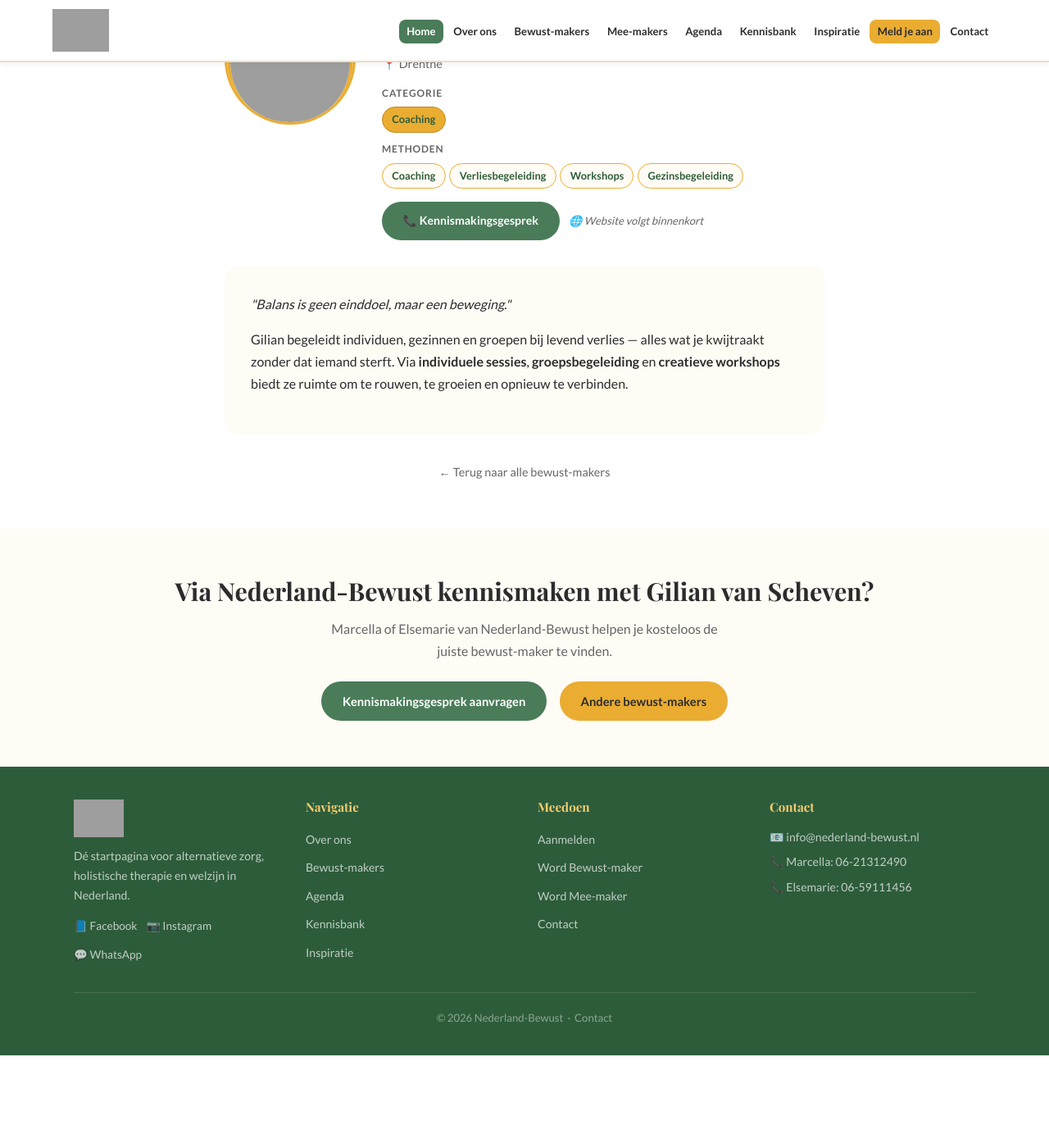
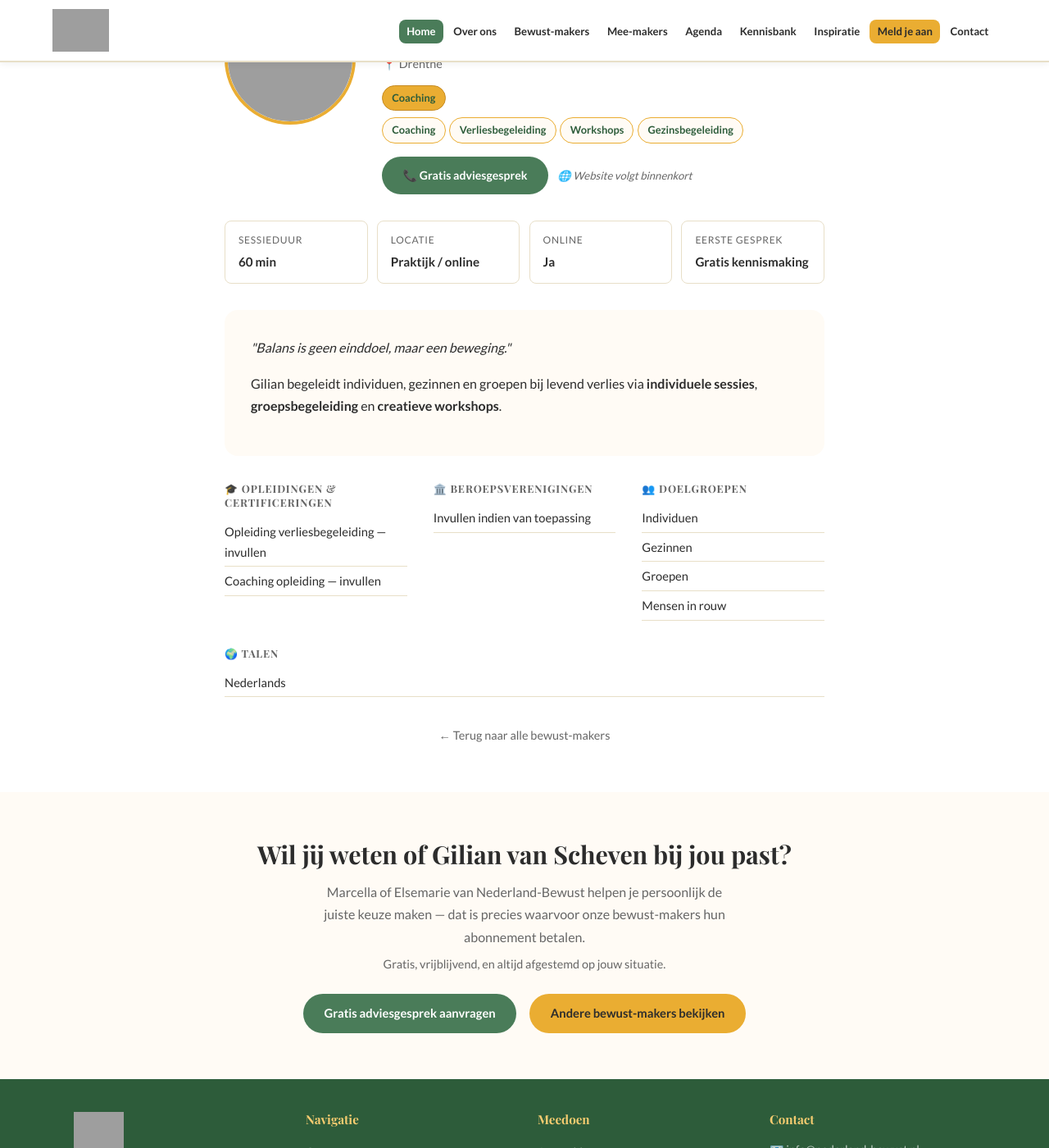
Before and after one commit to hands4flownl/nederland-bewust, a Jekyll site: the page built from pages/bewust-makers/welkom-bij-atlamodi.html, in a window 1280 px wide and 1400 px high, scrolled down 326 px. Shown: the whole window at 82% size. Built offline with Jekyll 4.4.1, drawn with Linux system fonts in a browser that asks for light colours; before the commit the page ends 1613 px from its top, so only the background shows below that; grey boxes are pictures that could not be loaded.

Commit message:
Profiel uitgebreid: opleidingen, verenigingen, sessieinfo – Gilian van Scheven

```diff
--- a/pages/bewust-makers/welkom-bij-atlamodi.html
+++ b/pages/bewust-makers/welkom-bij-atlamodi.html
@@ -13,35 +13,73 @@
 <section class="sectie">
   <div class="container container--nauw">
 
-    <div class="profiel-header" style="display:flex;gap:2rem;align-items:flex-start;margin-bottom:2rem;flex-wrap:wrap;">
-      <div class="maker-kaart__foto-wrap" style="width:160px;height:160px;flex-shrink:0;">
-        <img src="https://nederland-bewust.nl/wp-content/uploads/2025/10/cropped-cropped-cropped-cropped-Gilian-Scheven-scaled-1.jpg"
-          alt="Gilian van Scheven"
-          style="width:160px;height:160px;border-radius:50%;object-fit:cover;border:4px solid var(--goud);"
-          loading="lazy"
-          onerror="this.parentElement.innerHTML='<div style=\'width:160px;height:160px;border-radius:50%;background:var(--creme);border:4px solid var(--goud);display:flex;align-items:center;justify-content:center;font-size:3rem;\'>🌿</div>';">
-      </div>
+    <!-- HEADER: foto + kerninfo -->
+    <div style="display:flex;gap:2rem;align-items:flex-start;margin-bottom:2rem;flex-wrap:wrap;">
+      <img src="https://nederland-bewust.nl/wp-content/uploads/2025/10/cropped-cropped-cropped-cropped-Gilian-Scheven-scaled-1.jpg" alt="Gilian van Scheven" style="width:160px;height:160px;border-radius:50%;object-fit:cover;border:4px solid var(--goud);flex-shrink:0;" loading="lazy" onerror="this.style.opacity='0'">
       <div style="flex:1;min-width:220px;">
         <h2 style="margin-bottom:0.3rem;">Gilian van Scheven</h2>
         <p style="color:var(--goud-donker);font-weight:700;margin-bottom:0.2rem;">Praktijk Atlamodi</p>
         <p style="color:var(--tekst-licht);font-size:0.9rem;margin-bottom:0.8rem;">📍 Drenthe</p>
-        <div style="margin-bottom:0.6rem;">
-          <p style="font-size:0.75rem;font-weight:700;text-transform:uppercase;letter-spacing:0.07em;color:var(--tekst-licht);margin-bottom:0.4rem;">Categorie</p>
+        <div style="margin-bottom:0.5rem;">
           <div style="display:flex;flex-wrap:wrap;gap:0.3rem;"><span class="profiel-tag" style="background:var(--goud);border-color:var(--goud-donker);">Coaching</span></div>
         </div>
-        <div style="margin-bottom:1rem;">
-          <p style="font-size:0.75rem;font-weight:700;text-transform:uppercase;letter-spacing:0.07em;color:var(--tekst-licht);margin-bottom:0.4rem;">Methoden</p>
-          <div style="display:flex;flex-wrap:wrap;gap:0.3rem;"><span class="profiel-tag">Coaching</span><span class="profiel-tag">Verliesbegeleiding</span><span class="profiel-tag">Workshops</span><span class="profiel-tag">Gezinsbegeleiding</span></div>
-        </div>
-        <div style="display:flex;gap:0.7rem;flex-wrap:wrap;margin-top:1rem;align-items:center;">
-          <a href="{{ '/contact/' | relative_url }}" class="knop knop--groen" style="font-size:0.88rem;">📞 Kennismakingsgesprek</a>
+        <div style="display:flex;flex-wrap:wrap;gap:0.3rem;margin-bottom:1rem;"><span class="profiel-tag">Coaching</span><span class="profiel-tag">Verliesbegeleiding</span><span class="profiel-tag">Workshops</span><span class="profiel-tag">Gezinsbegeleiding</span></div>
+        <div style="display:flex;gap:0.7rem;flex-wrap:wrap;align-items:center;">
+          <a href="{{ '/contact/' | relative_url }}" class="knop knop--groen" style="font-size:0.88rem;">📞 Gratis adviesgesprek</a>
           <span style="font-size:0.82rem;color:var(--tekst-licht);font-style:italic;">🌐 Website volgt binnenkort</span>
         </div>
       </div>
     </div>
 
+    <!-- SNEL-INFO BLOKJES -->
+
+    <div style="display:grid;grid-template-columns:repeat(auto-fit,minmax(140px,1fr));gap:0.7rem;margin-bottom:2rem;">
+
+          <div style="background:var(--wit);border-radius:var(--radius);padding:0.8rem 1rem;border:1px solid var(--border);">
+            <div style="font-size:0.75rem;color:var(--tekst-licht);text-transform:uppercase;letter-spacing:0.06em;">Sessieduur</div>
+            <div style="font-weight:600;font-size:0.95rem;margin-top:0.2rem;">60 min</div>
+          </div>
+          <div style="background:var(--wit);border-radius:var(--radius);padding:0.8rem 1rem;border:1px solid var(--border);">
+            <div style="font-size:0.75rem;color:var(--tekst-licht);text-transform:uppercase;letter-spacing:0.06em;">Locatie</div>
+            <div style="font-weight:600;font-size:0.95rem;margin-top:0.2rem;">Praktijk / online</div>
+          </div>
+          <div style="background:var(--wit);border-radius:var(--radius);padding:0.8rem 1rem;border:1px solid var(--border);">
+            <div style="font-size:0.75rem;color:var(--tekst-licht);text-transform:uppercase;letter-spacing:0.06em;">Online</div>
+            <div style="font-weight:600;font-size:0.95rem;margin-top:0.2rem;">Ja</div>
+          </div>
+          <div style="background:var(--wit);border-radius:var(--radius);padding:0.8rem 1rem;border:1px solid var(--border);">
+            <div style="font-size:0.75rem;color:var(--tekst-licht);text-transform:uppercase;letter-spacing:0.06em;">Eerste gesprek</div>
+            <div style="font-weight:600;font-size:0.95rem;margin-top:0.2rem;">Gratis kennismaking</div>
+          </div>
+    </div>
+
+    <!-- BIO -->
     <div style="background:var(--creme);border-radius:var(--radius-groot);padding:2rem;margin-bottom:2rem;">
-      <p><em>"Balans is geen einddoel, maar een beweging."</em></p><p>Gilian begeleidt individuen, gezinnen en groepen bij levend verlies — alles wat je kwijtraakt zonder dat iemand sterft. Via <strong>individuele sessies</strong>, <strong>groepsbegeleiding</strong> en <strong>creatieve workshops</strong> biedt ze ruimte om te rouwen, te groeien en opnieuw te verbinden.</p>
+      <p><em>"Balans is geen einddoel, maar een beweging."</em></p><p>Gilian begeleidt individuen, gezinnen en groepen bij levend verlies via <strong>individuele sessies</strong>, <strong>groepsbegeleiding</strong> en <strong>creatieve workshops</strong>.</p>
+    </div>
+
+    <!-- VERTROUWENSINFO GRID -->
+    <div style="display:flex;flex-wrap:wrap;gap:2rem;margin-bottom:2rem;">
+
+        <div style="flex:1;min-width:220px;">
+          <h4 style="font-size:0.8rem;font-weight:700;text-transform:uppercase;letter-spacing:0.07em;color:var(--tekst-licht);margin-bottom:0.6rem;">🎓 Opleidingen & certificeringen</h4>
+          <ul style="list-style:none;"><li style='padding:0.3rem 0;border-bottom:1px solid var(--border);font-size:0.92rem;'>Opleiding verliesbegeleiding — invullen</li><li style='padding:0.3rem 0;border-bottom:1px solid var(--border);font-size:0.92rem;'>Coaching opleiding — invullen</li></ul>
+        </div>
+
+        <div style="flex:1;min-width:220px;">
+          <h4 style="font-size:0.8rem;font-weight:700;text-transform:uppercase;letter-spacing:0.07em;color:var(--tekst-licht);margin-bottom:0.6rem;">🏛️ Beroepsverenigingen</h4>
+          <ul style="list-style:none;"><li style='padding:0.3rem 0;border-bottom:1px solid var(--border);font-size:0.92rem;'>Invullen indien van toepassing</li></ul>
+        </div>
+
+        <div style="flex:1;min-width:220px;">
+          <h4 style="font-size:0.8rem;font-weight:700;text-transform:uppercase;letter-spacing:0.07em;color:var(--tekst-licht);margin-bottom:0.6rem;">👥 Doelgroepen</h4>
+          <ul style="list-style:none;"><li style='padding:0.3rem 0;border-bottom:1px solid var(--border);font-size:0.92rem;'>Individuen</li><li style='padding:0.3rem 0;border-bottom:1px solid var(--border);font-size:0.92rem;'>Gezinnen</li><li style='padding:0.3rem 0;border-bottom:1px solid var(--border);font-size:0.92rem;'>Groepen</li><li style='padding:0.3rem 0;border-bottom:1px solid var(--border);font-size:0.92rem;'>Mensen in rouw</li></ul>
+        </div>
+
+        <div style="flex:1;min-width:220px;">
+          <h4 style="font-size:0.8rem;font-weight:700;text-transform:uppercase;letter-spacing:0.07em;color:var(--tekst-licht);margin-bottom:0.6rem;">🌍 Talen</h4>
+          <ul style="list-style:none;"><li style='padding:0.3rem 0;border-bottom:1px solid var(--border);font-size:0.92rem;'>Nederlands</li></ul>
+        </div>
     </div>
 
     <div style="text-align:center;margin-top:1.5rem;">
@@ -52,11 +90,12 @@
 
 <section class="sectie sectie--kleur">
   <div class="container" style="text-align:center;">
-    <h2>Via Nederland-Bewust kennismaken met Gilian van Scheven?</h2>
-    <p style="max-width:500px;margin:0.8rem auto 1.5rem;color:var(--tekst-licht);">Marcella of Elsemarie van Nederland-Bewust helpen je kosteloos de juiste bewust-maker te vinden.</p>
+    <h2>Wil jij weten of Gilian van Scheven bij jou past?</h2>
+    <p style="max-width:520px;margin:0.8rem auto 0.5rem;color:var(--tekst-licht);">Marcella of Elsemarie van Nederland-Bewust helpen je persoonlijk de juiste keuze maken — dat is precies waarvoor onze bewust-makers hun abonnement betalen.</p>
+    <p style="max-width:520px;margin:0 auto 1.5rem;color:var(--tekst-licht);font-size:0.9rem;">Gratis, vrijblijvend, en altijd afgestemd op jouw situatie.</p>
     <div style="display:flex;gap:1rem;justify-content:center;flex-wrap:wrap;">
-      <a href="{{ '/contact/' | relative_url }}" class="knop knop--groen">Kennismakingsgesprek aanvragen</a>
-      <a href="{{ '/onze-bewust-makers/' | relative_url }}" class="knop knop--goud">Andere bewust-makers</a>
+      <a href="{{ '/contact/' | relative_url }}" class="knop knop--groen">Gratis adviesgesprek aanvragen</a>
+      <a href="{{ '/onze-bewust-makers/' | relative_url }}" class="knop knop--goud">Andere bewust-makers bekijken</a>
     </div>
   </div>
 </section>
```
Also changed, not shown: other parts of pages/bewust-makers/welkom-bij-atlamodi.html (+1 -1 lines).
